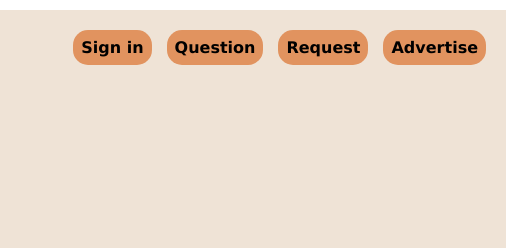
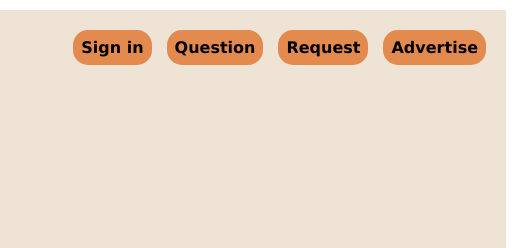
Before and after one commit to MahdisMasoumi/sanjob, a website: page index.html in a window 1280 px wide. Shown: the top 248 px of the page, 764-1280 px from the left. Drawn offline with Linux system fonts and the light colour scheme.

Commit message:
change color

```diff
--- a/sass/layout/_navigation.scss
+++ b/sass/layout/_navigation.scss
@@ -26,7 +26,7 @@
     float: right;
     margin-left: 1.5rem;
     padding: 8px;
-    background-color: rgb(225, 147, 95);
+    background-color: rgb(227, 138, 79);
     border-radius: 1.5rem;
     transition: all 0.5s ease;
     &:hover {
```
Also changed, not shown: css/style.css.
